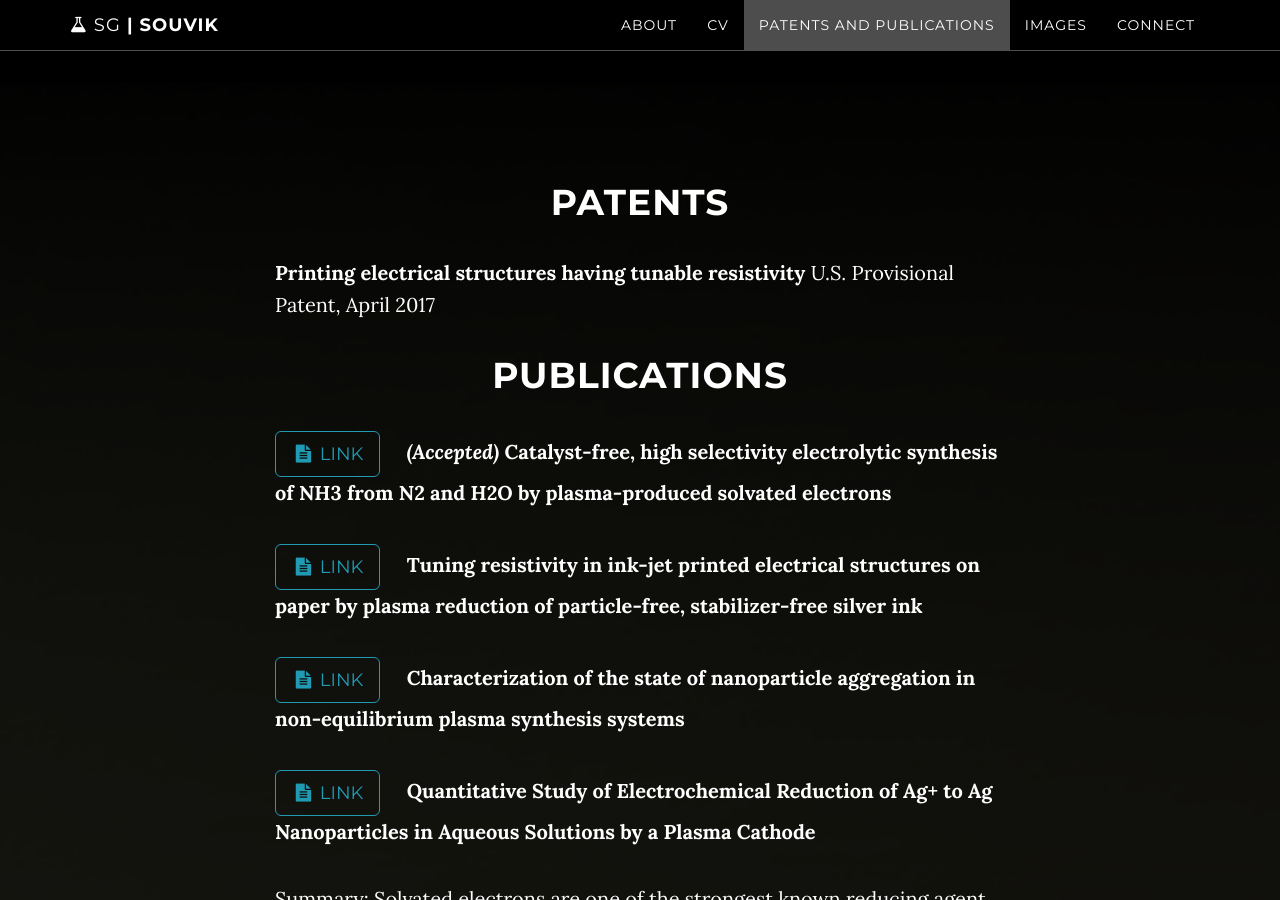
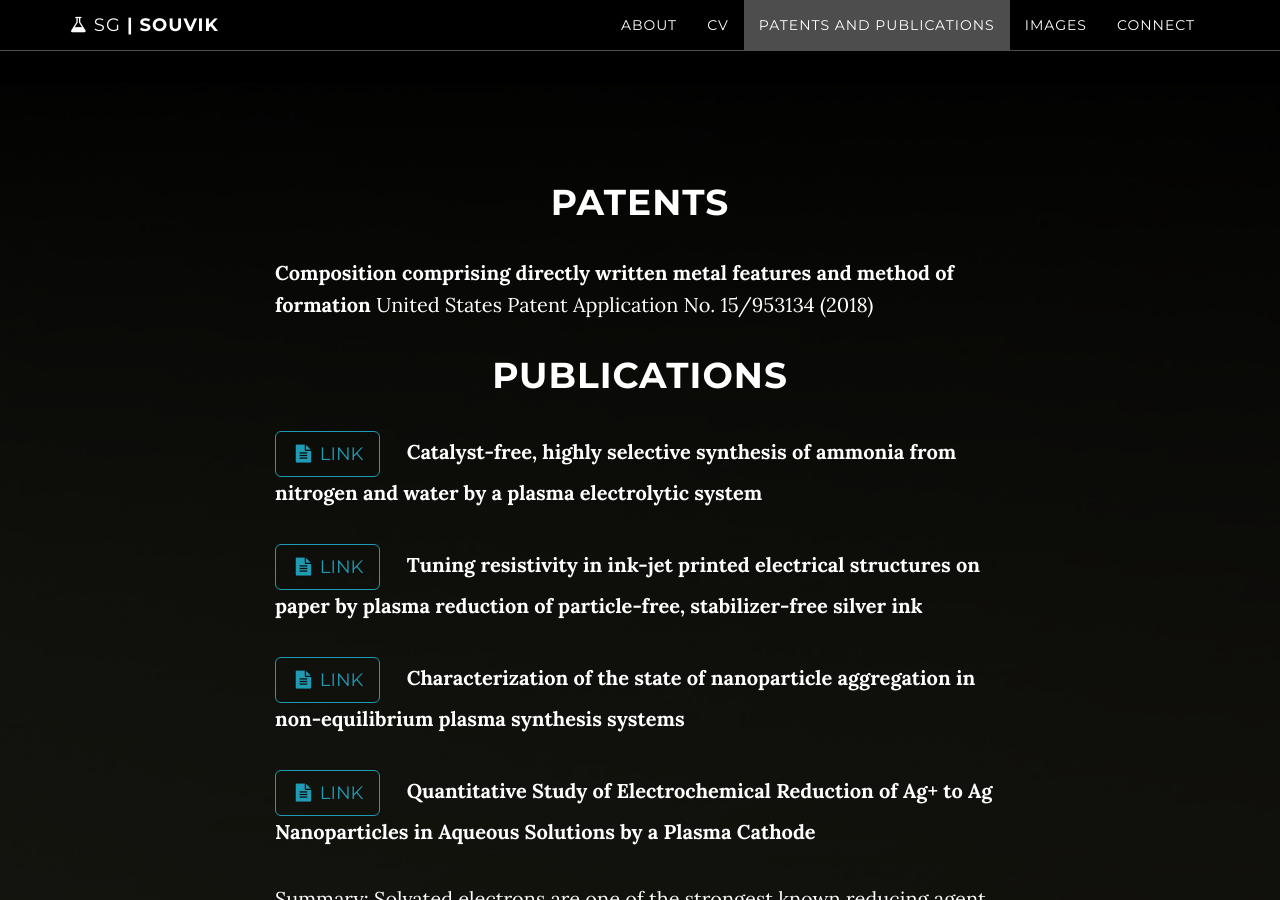
Before and after one commit to SouvikSG/souviksg.github.io, a Jekyll site: the page built from index.html, in a window 1280 px wide and 900 px high, scrolled down 4401 px. Built offline with Jekyll 4.4.1, drawn with Linux system fonts in a browser that asks for light colours.

Commit message:
Update publications.html

```diff
--- a/_includes/publications.html
+++ b/_includes/publications.html
@@ -4,10 +4,10 @@
                 <div class="col-lg-8 col-lg-offset-2">
 
 		<h1>Patents</h1>
-<p><b>Printing electrical structures having tunable resistivity</b> U.S. Provisional Patent, April 2017</p>
+<p><b>Composition comprising directly written metal features and method of formation </b> United States Patent Application No. 15/953134 (2018)</p>
 
 		  <h1>Publications</h1>
-<p><a target='_blank' href="http://ma.ecsdl.org/content/MA2018-01/33/2014.abstract" class="btn btn-default btn-lg"> <i class="fa fa-file-text fa-fw"></i>  LINK</a> &nbsp; &nbsp; <b><i>(Accepted) </i>Catalyst-free, high selectivity electrolytic synthesis of NH3 from N2 and H2O by plasma-produced solvated electrons</b></p>
+<p><a target='_blank' href="http://advances.sciencemag.org/content/5/1/eaat5778" class="btn btn-default btn-lg"> <i class="fa fa-file-text fa-fw"></i>  LINK</a> &nbsp; &nbsp; <b>Catalyst-free, highly selective synthesis of ammonia from nitrogen and water by a plasma electrolytic system</b></p>
 
 <p><a target='_blank' href="https://app.dimensions.ai/details/publication/pub.1106203527?and_facet_journal=jour.1134073" class="btn btn-default btn-lg"> <i class="fa fa-file-text fa-fw"></i>  LINK</a> &nbsp; &nbsp; <b>Tuning resistivity in ink-jet printed electrical structures on paper by plasma reduction of particle-free, stabilizer-free silver ink</b></p>
 
```
